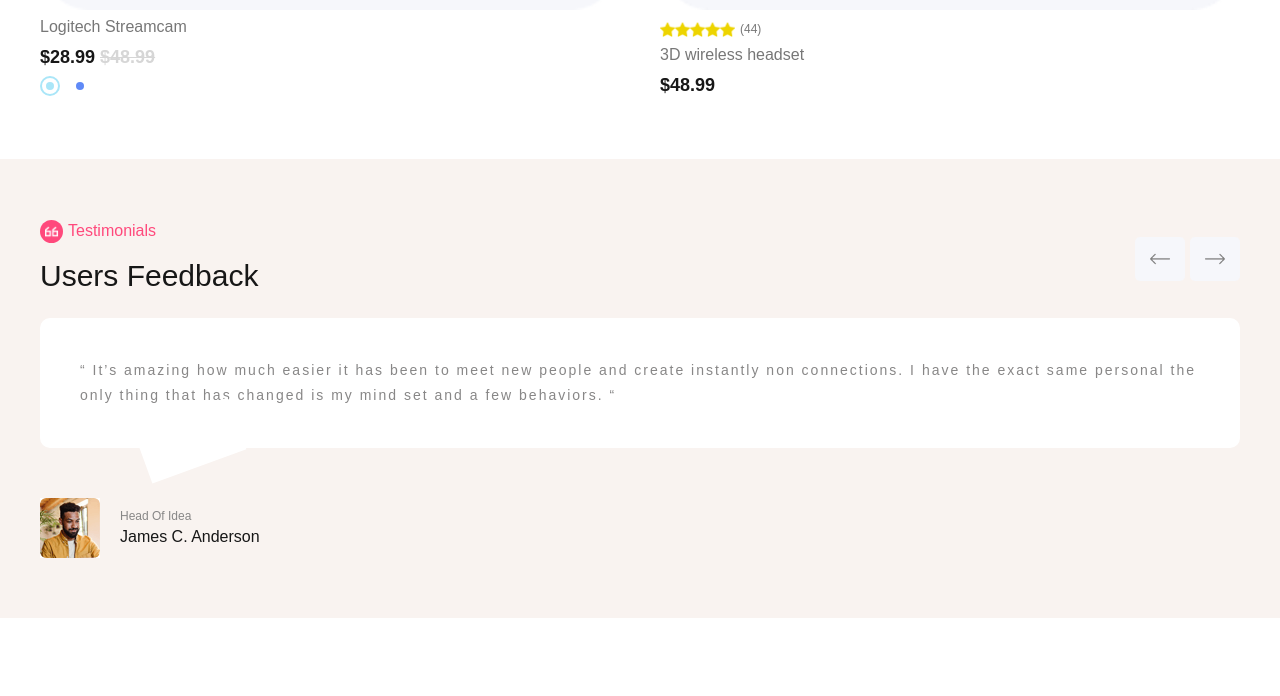
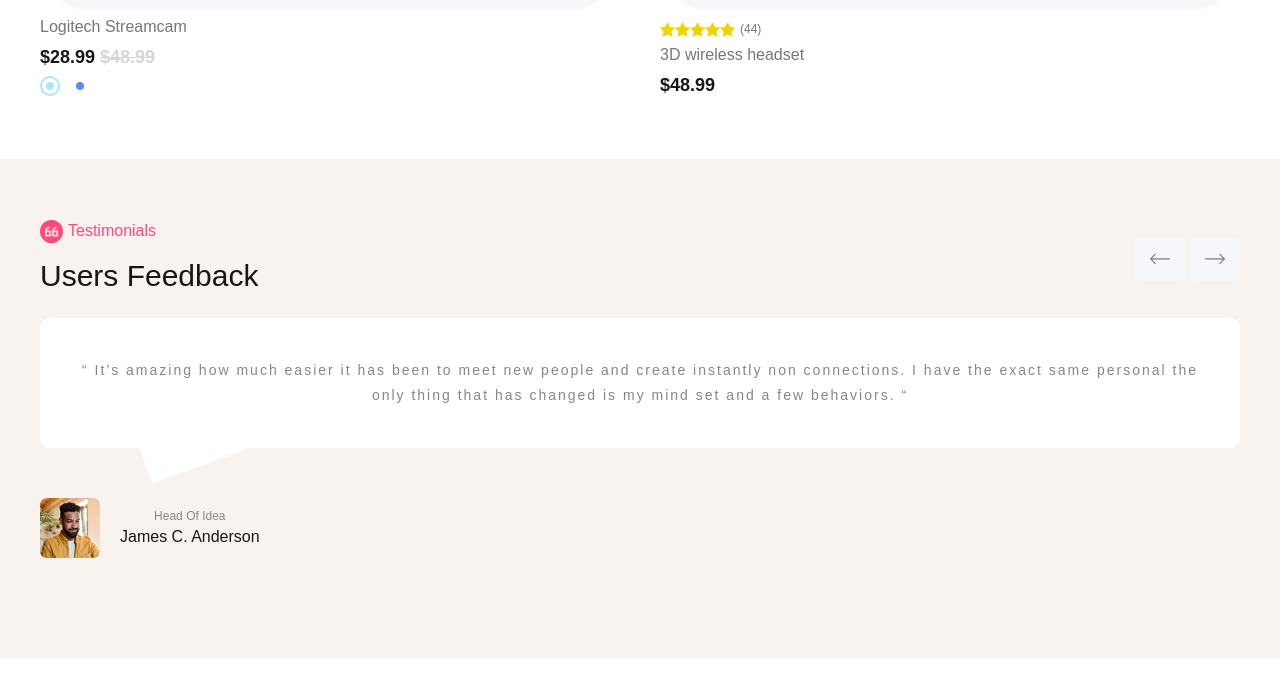
Before and after one commit to javieralarcon77/e-trade-nextjs, a Next.js app: page / in a window 1280 px wide. Shown: the part 1432-2128 px from the top of the page. Built offline with nearby package versions, Linux system fonts and the light colour scheme.

Commit message:
agregada libreria para carousel

```diff
--- a/components/molecules/card-testimonial/card-testimonial.css
+++ b/components/molecules/card-testimonial/card-testimonial.css
@@ -33,8 +33,8 @@
   gap: 20px;
 }
 
-.card-testimonial-profile img {
-  width: 60px;
+.card-testimonial-profile .card-testimonial-profile-image {
+  max-width: 60px;
 }
 
 .card-testimonial-profile h5 {
--- a/components/molecules/card-testimonial/card-testimonial.tsx
+++ b/components/molecules/card-testimonial/card-testimonial.tsx
@@ -11,7 +11,11 @@ export function CardTestimonial() {
         </p>
       </div>
       <div className="card-testimonial-profile">
-        <img src="/images/image-1.png" width="100px" />
+        <img
+          src="/images/image-1.png"
+          width="100px"
+          className="card-testimonial-profile-image"
+        />
         <div className="card-testimonial-profile-info">
           <h5>Head Of Idea</h5>
           <h4>James C. Anderson</h4>
--- a/components/organisms/testimonials/testimonials.tsx
+++ b/components/organisms/testimonials/testimonials.tsx
@@ -1,7 +1,11 @@
+"use client";
+
+import "react-responsive-carousel/lib/styles/carousel.min.css"; // requires a loader
+import { Carousel } from "react-responsive-carousel";
+
 import { HeaderSection } from "@/components/atoms/header-section/header-section";
-
+import { CardTestimonial } from "@/components/molecules/card-testimonial/card-testimonial";
 import "./testimonials.css";
-import { CardTestimonial } from "@/components/molecules/card-testimonial/card-testimonial";
 
 export function Testimonials() {
   return (
@@ -12,11 +16,17 @@ export function Testimonials() {
         icon="/icons/quotes.png"
         color="#ff497c"
       />
-      <div className="testimonials-carrousel">
-        <CardTestimonial />
-        <CardTestimonial />
-        <CardTestimonial />
-      </div>
+      <Carousel showIndicators={false} showStatus={false} infiniteLoop={true}>
+        <div>
+          <CardTestimonial />
+        </div>
+        <div>
+          <CardTestimonial />
+        </div>
+        <div>
+          <CardTestimonial />
+        </div>
+      </Carousel>
     </section>
   );
 }
--- a/package.json
+++ b/package.json
@@ -11,7 +11,8 @@
   "dependencies": {
     "next": "16.1.2",
     "react": "19.2.3",
-    "react-dom": "19.2.3"
+    "react-dom": "19.2.3",
+    "react-responsive-carousel": "^3.2.23"
   },
   "devDependencies": {
     "@tailwindcss/postcss": "^4",
```
Also changed, not shown: 1 other file (tests, documents, lock files or other folders).
